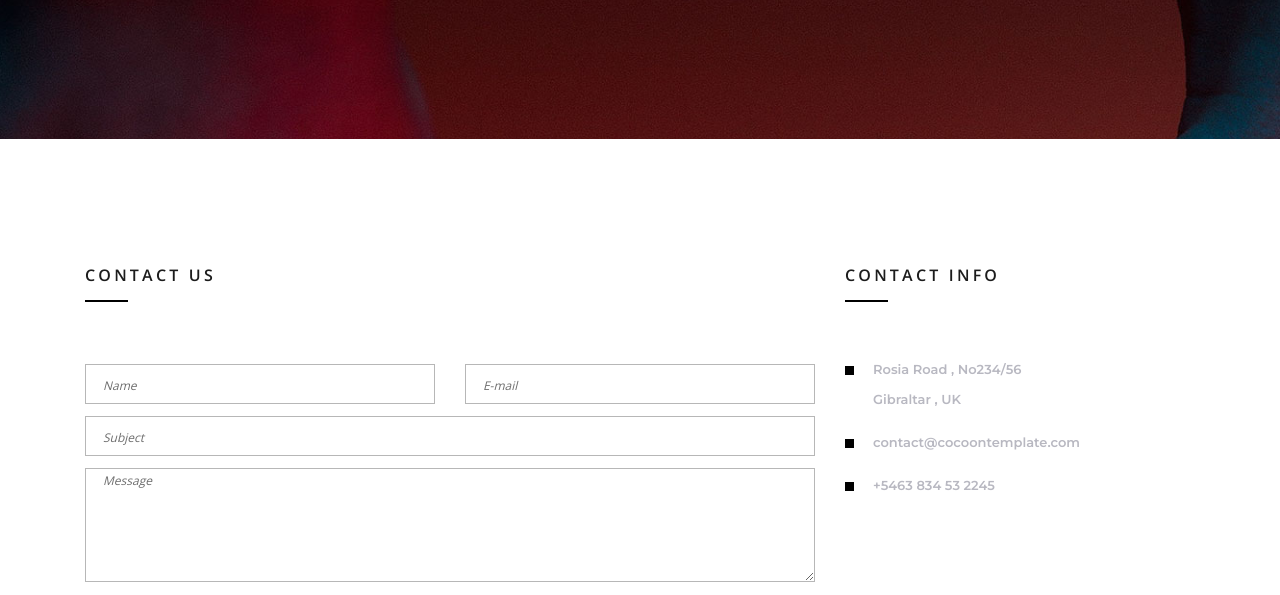
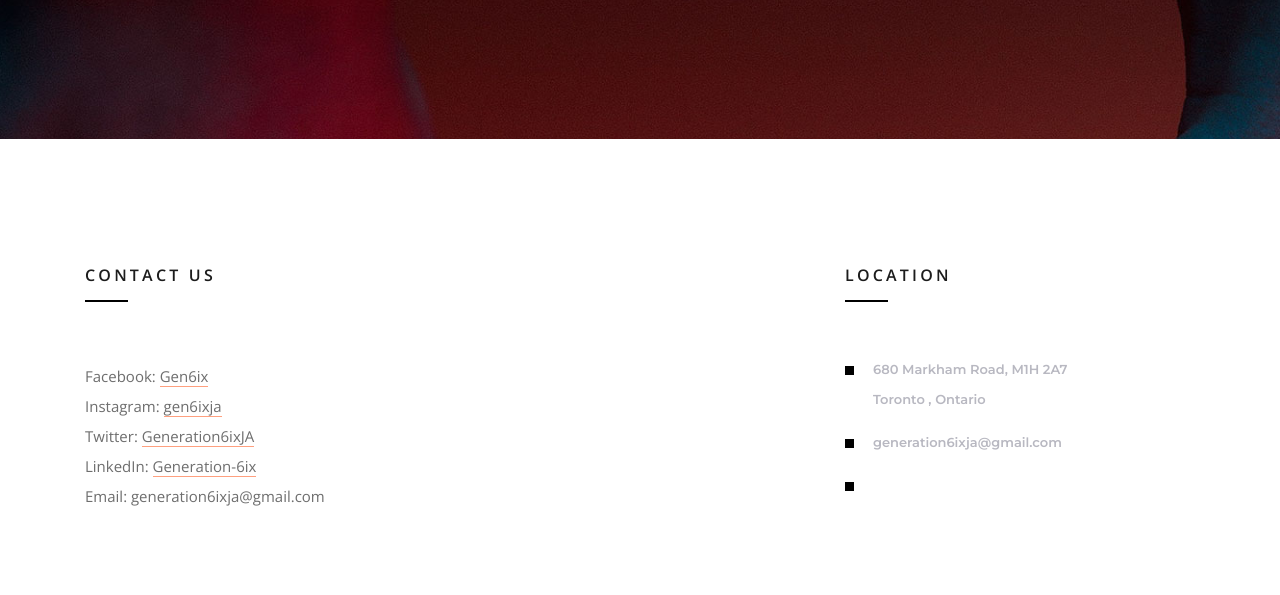
Before and after one commit to HZ757/gen-six-website, a plain HTML site: page contact_us.html in a window 1280 px wide. Shown: the part 357-952 px from the top of the page. Drawn offline with nearby package versions, Linux system fonts and the light colour scheme; some packages are replaced by stand-ins of ours.

Commit message:
fix contact_us page

```diff
--- a/contact_us.html
+++ b/contact_us.html
@@ -119,9 +119,17 @@
 					<div class="contact_main_content">
 
 						<div class="contact_subtitle">contact us</div>
-
+							<div class="sidebar_contact_info">
+								<p>
+									Facebook: <a href="https://www.facebook.com/Gen6ix/">Gen6ix</a><br>
+									Instagram: <a href="https://www.instagram.com/gen6ixja/">gen6ixja</a><br>
+									Twitter: <a href="https://twitter.com/generation6ix">Generation6ixJA</a><br>
+									LinkedIn: <a href="https://www.linkedin.com/company/generation-6ix/about/">Generation-6ix</a><br>
+									Email: generation6ixja@gmail.com
+								</p>
+							</div>
 						<!-- Contact Us Form -->
-						<div class="contact_form_container">
+						<!--<div class="contact_form_container">
 							<form id="reply_form" action="post">
 								<div>
 									<input id="contact_form_name" class="input_field contact_form_name" type="text" placeholder="Name" required="required" data-error="Name is required.">
@@ -136,7 +144,7 @@
 								</div>
 
 							</form>
-						</div>
+						</div>-->
 
 					</div>
 				</div>
@@ -148,13 +156,13 @@
 						<!-- Contact Info -->
 						<div class="sidebar_section">
 							<div class="sidebar_contact_info">
-								<div class="sidebar_title">contact info</div>
+								<div class="sidebar_title">Location</div>
 								<ul>
-									<li>Rosia Road , No234/56
+									<li>680 Markham Road, M1H 2A7
 									<br>
-									Gibraltar , UK</li>
-									<li>contact@cocoontemplate.com</li>
-									<li>+5463 834 53 2245</li>
+									Toronto , Ontario</li>
+									<li>generation6ixja@gmail.com</li>
+									<li></li>
 								</ul>
 							</div>
 						</div>
@@ -166,7 +174,7 @@
 
 			<!-- Google Map Container -->
 
-			<div class="row">
+			<!--<div class="row">
 				<div class="col">
 					<div id="google_map">
 						<div class="map_container">
@@ -174,7 +182,7 @@
 						</div>
 					</div>
 				</div>
-			</div>
+			</div>-->
 
 		</div>
 	</div>
@@ -192,14 +200,14 @@
 				</div>
 			</div>
 
-			<div class="row">
+			<!--<div class="row">
 				<div class="col-lg-10 offset-lg-1 text-center contact_text">
 					<p>Dolor sit amet, consectetur adipiscing elit. Phasellus vestibulum, quam tincidunt venen atis. Lorem ipsum dolor sit amet, consectetur adipiscing elit. Phasellus vestibulum, quam tincidunt venenatis ultrices, est libero mattis ante, ac consectetur diam neque eget quam.</p>
 					<div class="button contact_button">
 						<a href="contact_us.html" class="d-flex flex-row align-items-center justify-content-center">contact<img src="images/arrow_right.svg" alt=""></a>
 					</div>
 				</div>
-			</div>
+			</div>-->
 		</div>
 	</div>
 
```
Also changed, not shown: TBD.html (+1 -1 lines).
